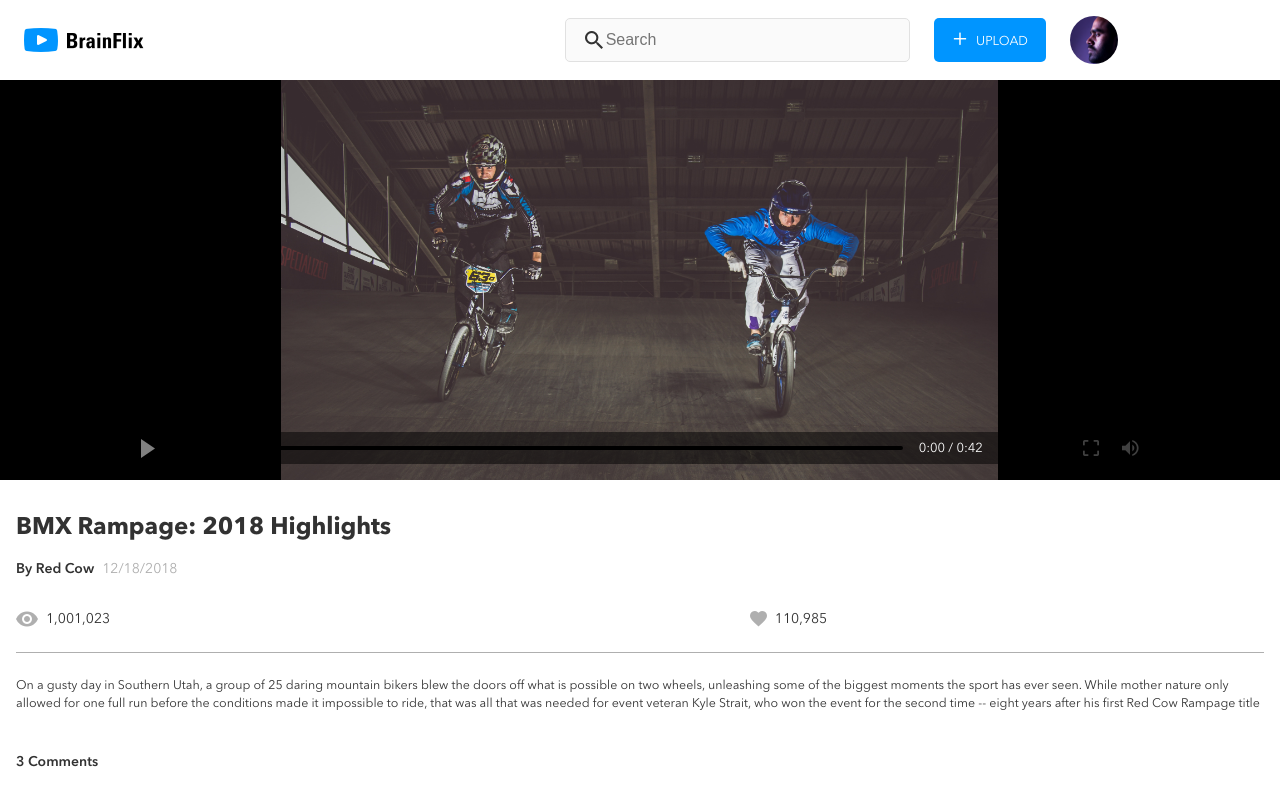
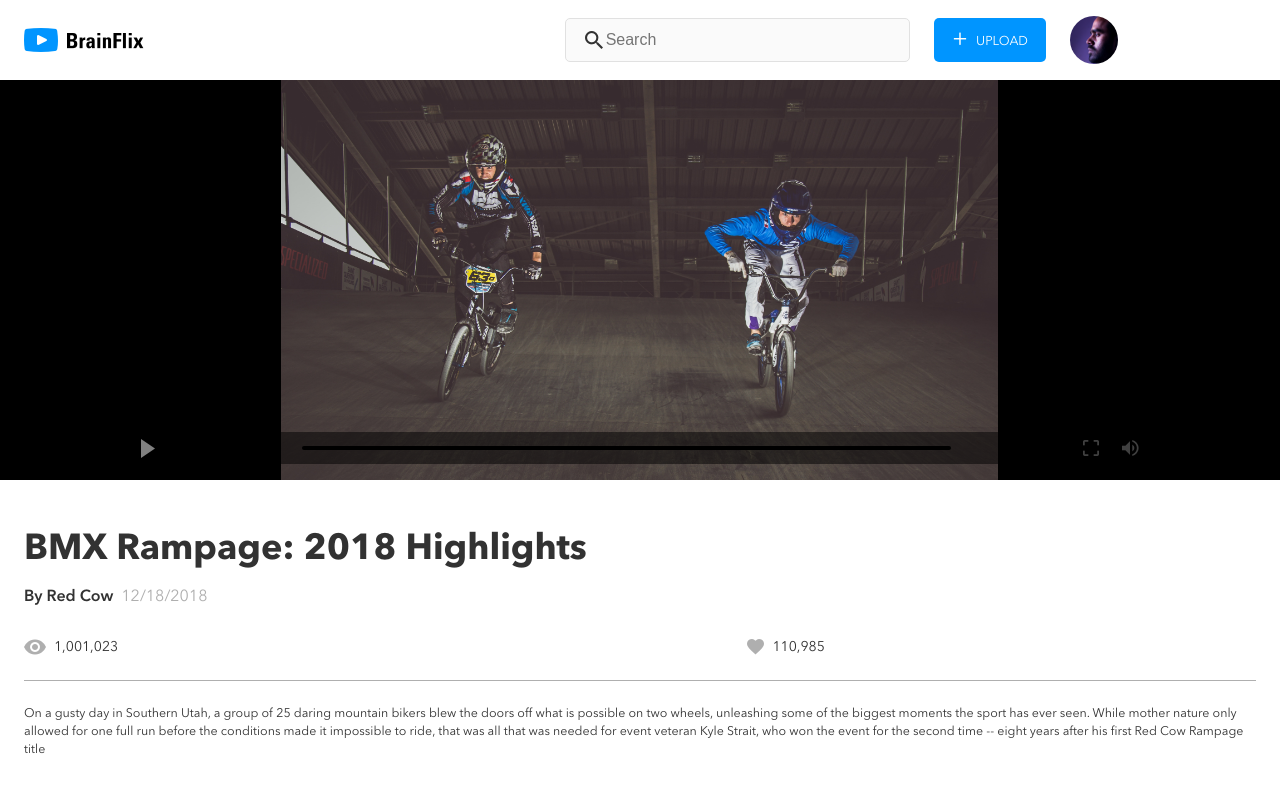
Before and after one commit to JDanielV/daniel-villaverde-brainflix, a React (Create React App) app in the folder sprint-one/: page / in a window 1280 px wide. Shown: the top 800 px of the page. Built offline with nearby package versions, Linux system fonts and the light colour scheme.

Commit message:
fixed a few whoopsies with the video controls overlay design on MOBILE - carrying on with the rest now

```diff
--- a/sprint-one/src/components/VideoDetails.js
+++ b/sprint-one/src/components/VideoDetails.js
@@ -8,6 +8,7 @@ function VideoDetails(props) {
     <div className="video-details">
       <div className="video-details__title-author-stats-wrapper">
         <h1 className="video-details__title">{props.mainVideoDetails.title}</h1>
+        <div className="video-details__author-stats-wrapper">
           <div className="video-details__author-date-wrapper">
             <span className="video-details__author">
               {props.mainVideoDetails.user}
@@ -39,6 +40,7 @@ function VideoDetails(props) {
             </div>
           </div>
         </div>
+      </div>
 
       {/* // Video description */}
       <div className="video-details__description-container">
--- a/sprint-one/src/styles/_partials/_mainVideo.scss
+++ b/sprint-one/src/styles/_partials/_mainVideo.scss
@@ -55,6 +55,7 @@
     display: flex;
     justify-content: center;
     align-items: center;
+    margin: 0 0.5rem;
 
     @include tablet {
       width: 67.578%;
@@ -68,16 +69,22 @@
     border: 2px solid black;
     border-radius: 2px;
     width: 75%;
+
+    @include tablet {
       margin-left: 1rem;
+    }
   }
 
   &__duration {
+    display: none;
+    @include tablet {
       background-color: rgba(0, 0, 0, 0);
       border-radius: 5px;
       color: $clear-gray;
       height: 2rem;
       font-size: 0.812rem;
       margin: 0 1rem;
+    }
   }
 
   &__fullscreen-volume-buttons {
--- a/sprint-one/src/styles/styles.css
+++ b/sprint-one/src/styles/styles.css
@@ -249,6 +249,7 @@
   -webkit-box-align: center;
       -ms-flex-align: center;
           align-items: center;
+  margin: 0 0.5rem;
 }
 
 @media (min-width: 768px) {
@@ -264,9 +265,19 @@
   border: 2px solid black;
   border-radius: 2px;
   width: 75%;
+}
+
+@media (min-width: 768px) {
+  .main-video__time-line {
     margin-left: 1rem;
   }
+}
 
+.main-video__duration {
+  display: none;
+}
+
+@media (min-width: 768px) {
   .main-video__duration {
     background-color: rgba(0, 0, 0, 0);
     border-radius: 5px;
@@ -274,6 +285,7 @@
     height: 2rem;
     font-size: 0.812rem;
     margin: 0 1rem;
+  }
 }
 
 .main-video__fullscreen-volume-buttons {
@@ -302,6 +314,12 @@
   color: #323232;
 }
 
+@media (min-width: 768px) {
+  .video-details {
+    padding: 3rem 1.5rem 4rem 1.5rem;
+  }
+}
+
 .video-details__title-author-stats-wrapper {
   border-bottom: 1px solid #afafaf;
   padding-bottom: 1.5rem;
@@ -316,6 +334,13 @@
   line-height: 2rem;
 }
 
+@media (min-width: 768px) {
+  .video-details__title {
+    font-size: 2.25rem;
+    line-height: 2.75rem;
+  }
+}
+
 .video-details__author-date-wrapper {
   margin-bottom: 2rem;
 }
@@ -325,10 +350,22 @@
   font-size: 0.875rem;
 }
 
+@media (min-width: 768px) {
+  .video-details__author {
+    font-size: 1rem;
+  }
+}
+
 .video-details__date {
   margin-left: 0.5rem;
   color: #afafaf;
   font-size: 0.875rem;
+}
+
+@media (min-width: 768px) {
+  .video-details__date {
+    font-size: 1rem;
+  }
 }
 
 .video-details__stats-wrapper {
--- a/sprint-one/src/styles/styles.scss
+++ b/sprint-one/src/styles/styles.scss
@@ -18,7 +18,7 @@ body {
 }
 
 .main-content-wrapper {
-  //display: flex here for tablet and desktop
+  //display: flex here for desktop
   max-width: 100vw;
   overflow: hidden;
 }
```
Also changed, not shown: sprint-one/src/styles/_partials/_videoDetails.scss (+17 -0 lines), 1 other file (tests, documents, lock files or other folders). Lines whose indentation alone changed are shown as unchanged.
